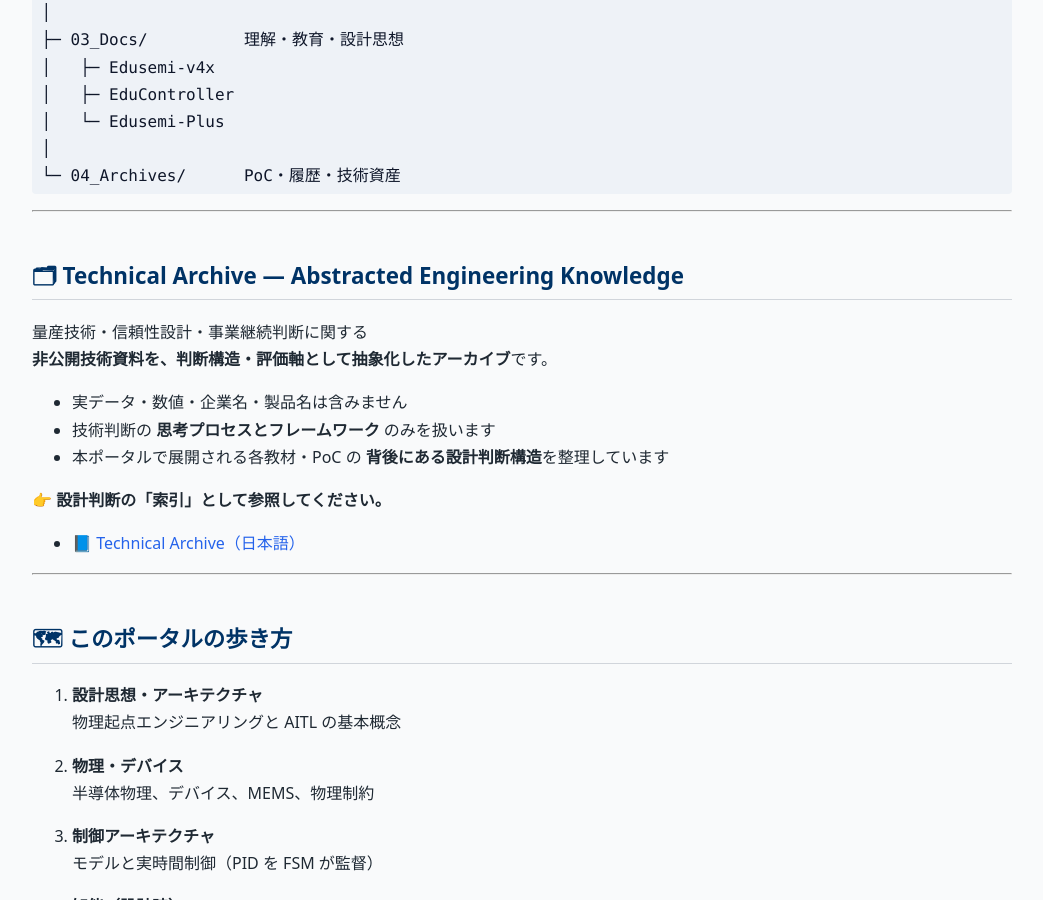
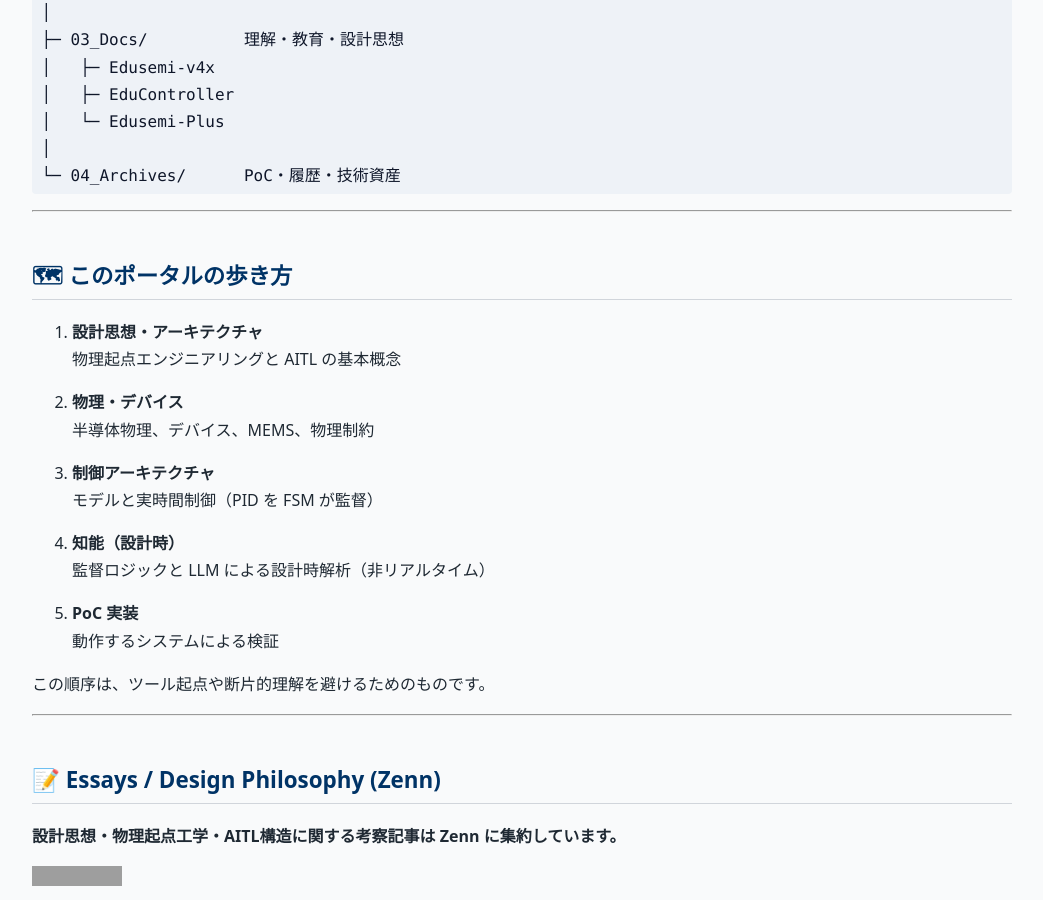
Before and after one commit to Samizo-AITL/Samizo-AITL.github.io, a Jekyll site: the page built from portal/index.md, in a window 1280 px wide and 900 px high, scrolled down 3726 px. Shown: the whole window, without its empty margins (118-1161 px from the left). Built offline with Jekyll 4.4.1, drawn with Linux system fonts in a browser that asks for light colours; our own code applies the rules of GitHub Pages for plain Markdown files; some of the changed text lies outside the part shown; grey boxes are pictures that could not be loaded.

Commit message:
Update index.md

````diff
--- a/portal/index.md
+++ b/portal/index.md
@@ -150,21 +150,6 @@ Samizo-AITL/
 │
 └─ 04_Archives/      PoC・履歴・技術資産
 ```
-
----
-
-## 🗂 Technical Archive — Abstracted Engineering Knowledge
-
-量産技術・信頼性設計・事業継続判断に関する
-**非公開技術資料を、判断構造・評価軸として抽象化したアーカイブ**です。
-
-- 実データ・数値・企業名・製品名は含みません
-- 技術判断の **思考プロセスとフレームワーク** のみを扱います
-- 本ポータルで展開される各教材・PoC の **背後にある設計判断構造**を整理しています
-
-👉 **設計判断の「索引」として参照してください。**
-
-- 📘 [Technical Archive（日本語）](../about/docs/)
 
 ---
 
````
Also changed, not shown: other parts of portal/index.md (+15 -0 lines).
